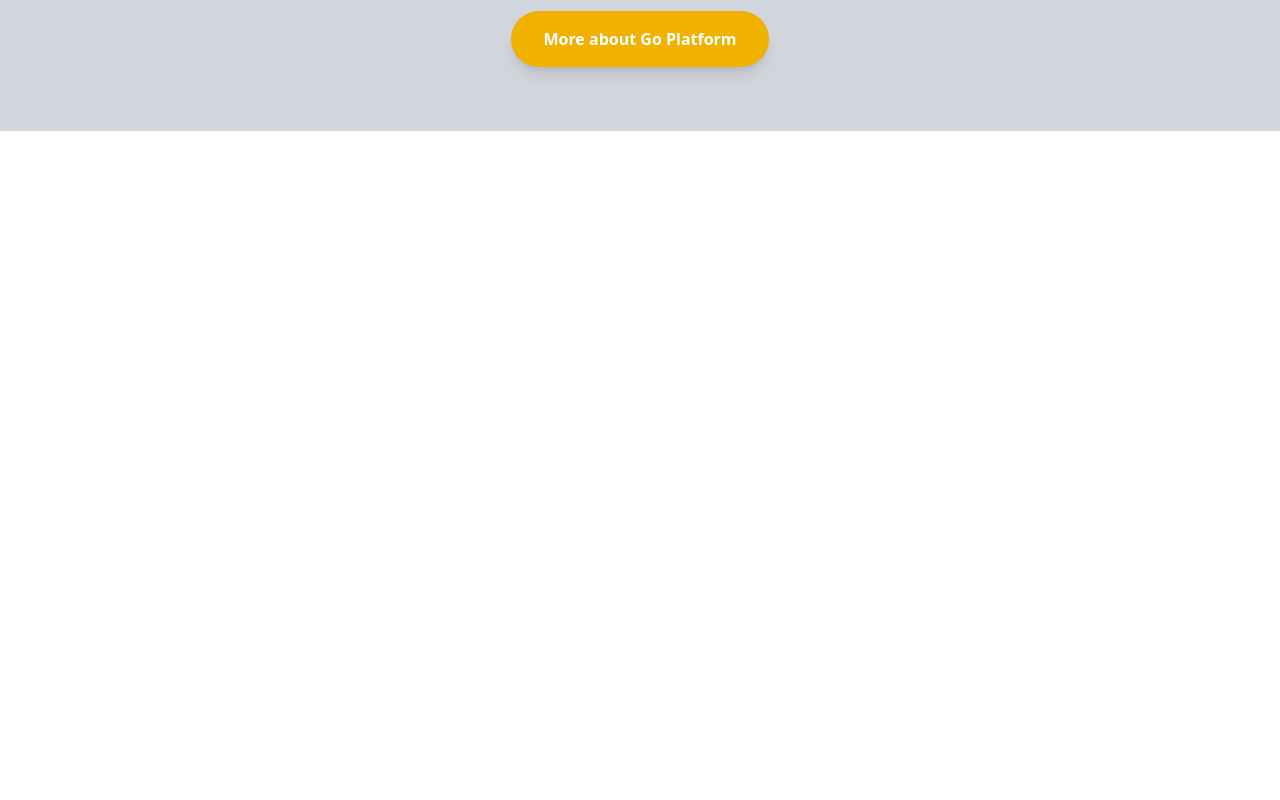
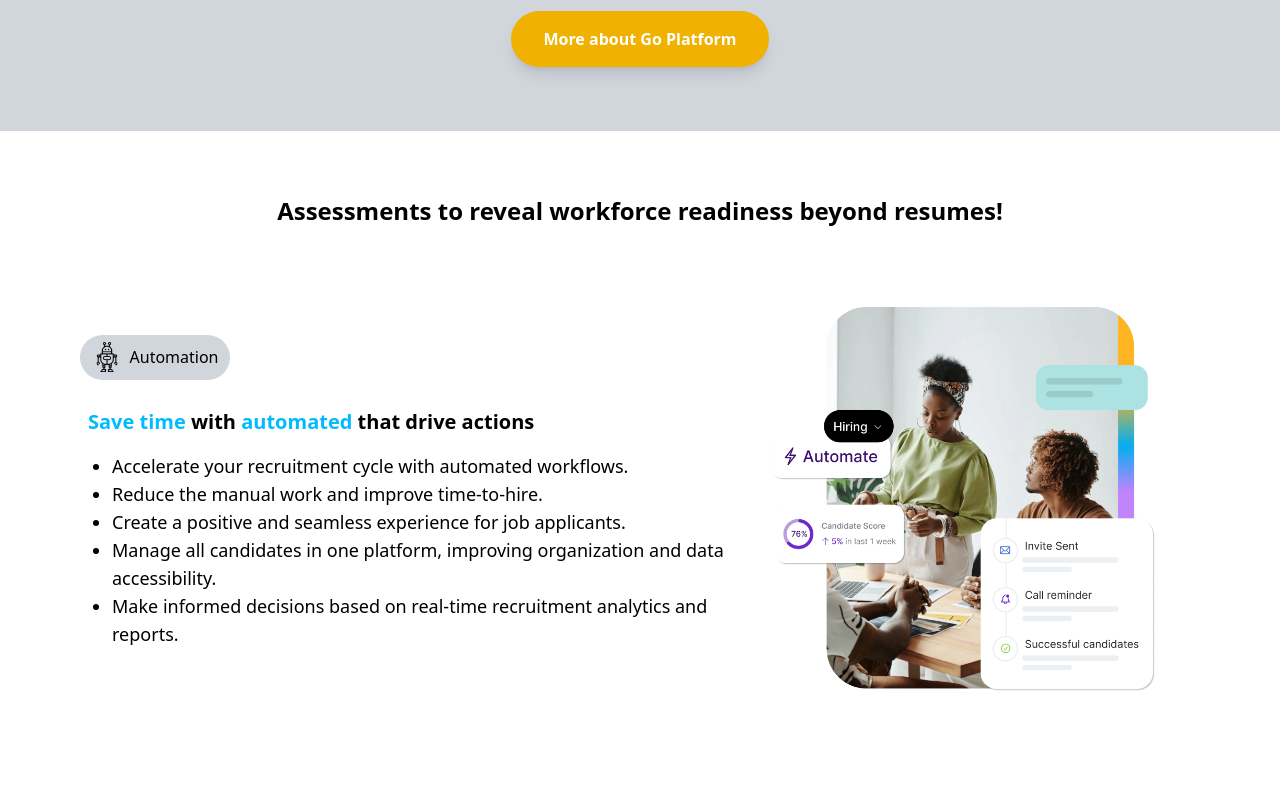
Before and after one commit to YosephSE/Go-Platform, a Vue app: page / in a window 1280 px wide. Shown: the part 3460-4260 px from the top of the page. Built offline with nearby package versions, Linux system fonts and the light colour scheme.

Commit message:
About page finished

```diff
--- a/src/components/AboutUs.vue
+++ b/src/components/AboutUs.vue
@@ -1,3 +1,34 @@
 <template>
-    <div class="min-h-screen"></div>
+    <div class="pb-24">
+        <h1 class="text-xl md:font-bold md:text-2xl text-center pt-16 md:pb-0 px-12 pb-16"> Assessments to reveal workforce readiness beyond resumes!</h1>
+
+        <div class="grid grid-cols-1 md:grid-cols-[60%_40%] items-center justify-center gap-8 px-8 md:p-16">
+            <div class="md:pl-8">
+                <div class="">
+                    <div class="h-[45px] w-[150px] bg-gray-300 rounded-full flex items-center justify-center">
+                        <img :src="robot" alt="Robot image" class="h-[30px] pr-2" />
+                        <span>Automation</span>
+                    </div>
+                    <p class="font-bold pt-7 pl-2 text-xl"><span class="text-sky-400">Save time</span> with <span
+                            class="text-sky-400">automated</span> that drive actions</p>
+                    <ul class="list-disc pl-8 pt-4 text-lg">
+                        <li>Accelerate your recruitment cycle with automated workflows.</li>
+                        <li>Reduce the manual work and improve time-to-hire.</li>
+                        <li>Create a positive and seamless experience for job applicants.</li>
+                        <li>Manage all candidates in one platform, improving organization and data accessibility.</li>
+                        <li>Make informed decisions based on real-time recruitment analytics and reports.</li>
+                    </ul>
+                </div>
+            </div>
+            <div class="mt-4">
+                <img :src="about" alt="About us image" class="h-96 w-96" />
+            </div>
+        </div>
+    </div>
+
 </template>
+
+<script setup>
+import about from '../assets/about.png'
+import robot from '../assets/robot.png'
+</script>
```
Also changed, not shown: src/assets/about.png (added), src/assets/robot.png (added).
